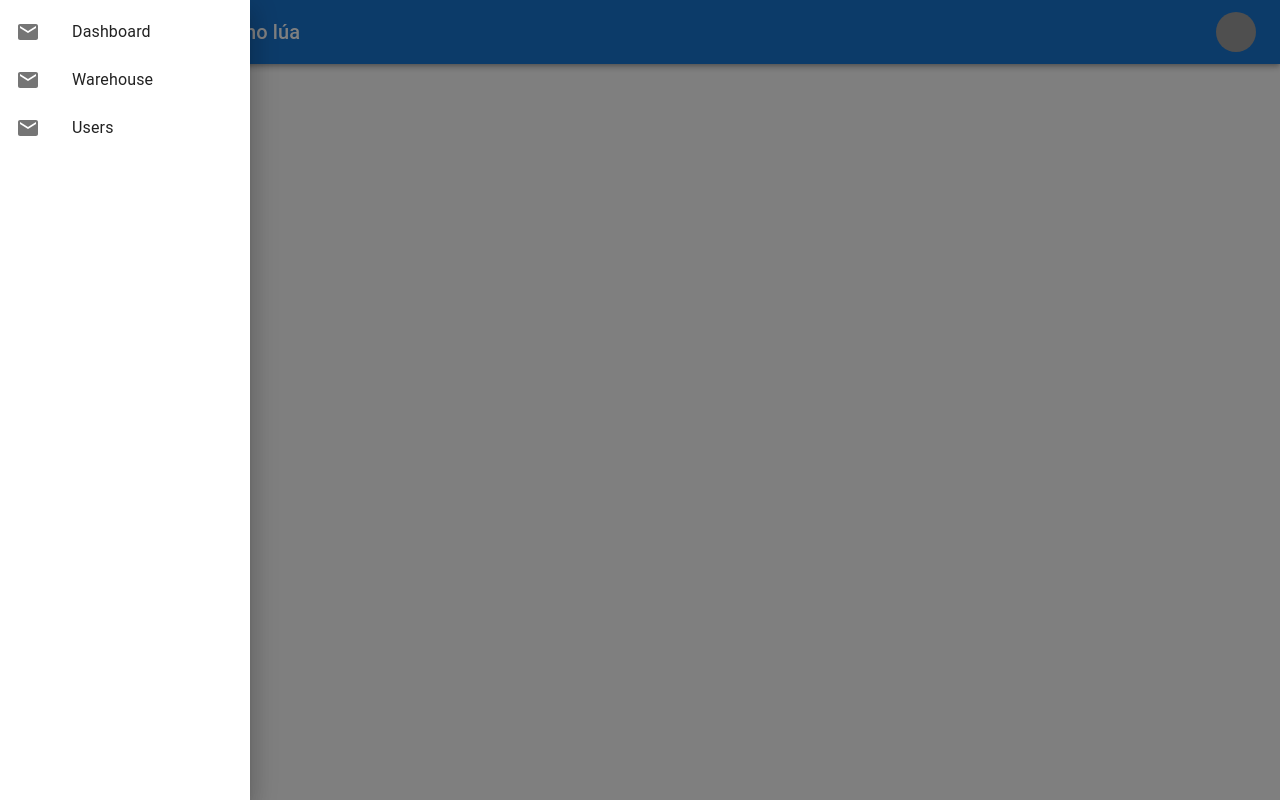
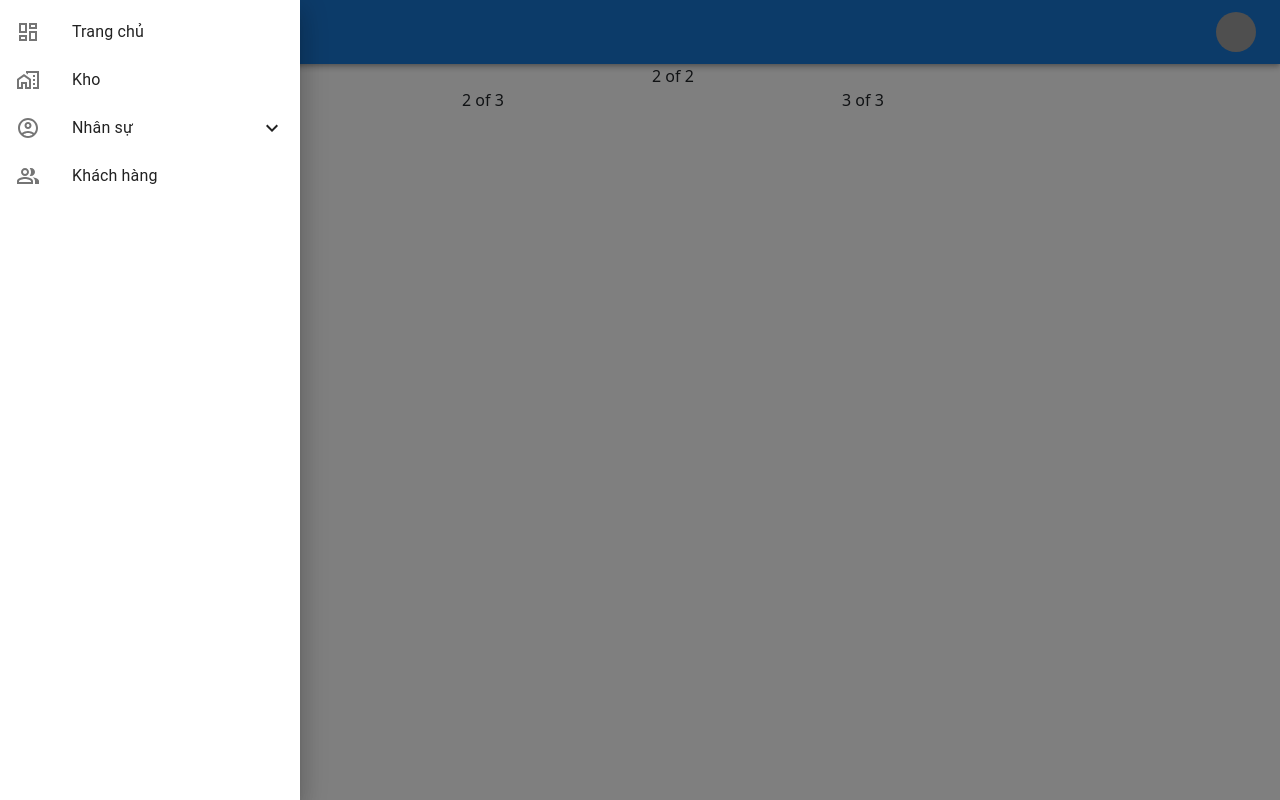
Before and after one commit to HauDNT/GIS-Project, a React (Create React App) app in the folder client/: page / in a window 1280 px wide. Both pictures are taken after a click on the button 36 px from the left and 32 px from the top of the page. Built offline with nearby package versions, Linux system fonts and the light colour scheme; grey boxes are pictures that could not be loaded.

Commit message:
Update: Custom sidebar with submenu

```diff
--- a/client/package.json
+++ b/client/package.json
@@ -13,9 +13,11 @@
         "@types/react": "^18.3.5",
         "@types/react-dom": "^18.3.0",
         "axios": "^1.7.7",
+        "bootstrap": "^5.3.3",
         "formik": "^2.4.6",
         "localStorage": "^1.0.4",
         "react": "^18.3.1",
+        "react-bootstrap": "^2.10.4",
         "react-dom": "^18.3.1",
         "react-icons": "^5.3.0",
         "react-loading": "^2.0.3",
--- a/client/src/components/Sidebar.js
+++ b/client/src/components/Sidebar.js
@@ -1,48 +1,95 @@
 import { useEffect, useState } from 'react';
-import Box from '@mui/material/Box';
-import Drawer from '@mui/material/Drawer';
-import List from '@mui/material/List';
-import ListItem from '@mui/material/ListItem';
-import ListItemButton from '@mui/material/ListItemButton';
-import ListItemIcon from '@mui/material/ListItemIcon';
-import ListItemText from '@mui/material/ListItemText';
-import MailIcon from '@mui/icons-material/Mail';
+import {
+    Box,
+    Drawer,
+    List,
+    ListItem,
+    ListItemIcon,
+    ListItemText,
+    ListItemButton,
+} from "@mui/material";
+
+
+import {
+    DashboardOutlined,
+    MapsHomeWorkOutlined,
+    AccountCircleOutlined,
+    PeopleAltOutlined,
+    ExpandMore,
+    ExpandLess,
+} from '@mui/icons-material';
 
 const menuItems = [
     {
-        name: 'Dashboard',
-        icon: <MailIcon/>,
+        name: 'Trang chủ',
+        icon: <DashboardOutlined />,
     },
     {
-        name: 'Warehouse',
-        icon: <MailIcon/>,
+        name: 'Kho',
+        icon: <MapsHomeWorkOutlined />,
+        // submenu: [
+        //     { name: 'Xem danh sách kho', icon: <MapsHomeWorkOutlined /> },
+        //     { name: 'Submenu 2', icon: <MapsHomeWorkOutlined /> },
+        // ]
     },
     {
-        name: 'Users',
-        icon: <MailIcon/>,
+        name: 'Nhân sự',
+        icon: <AccountCircleOutlined />,
+        submenu: [
+            { name: 'Danh sách nhân sự', icon: <MapsHomeWorkOutlined /> },
+            { name: 'Trực kho', icon: <MapsHomeWorkOutlined /> },
+        ]
+    },
+    {
+        name: 'Khách hàng',
+        icon: <PeopleAltOutlined />,
     },
 ];
 
 function Sidebar({ sidebarState, toggleSidebar }) {
     const [isOpen, setOpen] = useState(sidebarState);
+    const [openSubmenuIndex, setOpenSubmenuIndex] = useState(null);
 
     useEffect(() => {
         setOpen(sidebarState);
     }, [sidebarState]);
 
+    const handleSubmenuToggle = (index) => {
+        setOpenSubmenuIndex(openSubmenuIndex === index ? null : index);
+    };
+
     const SidebarComponent = (
-        <Box sx={{ width: 250 }} role="presentation">
+        <Box sx={{ width: 300 }} role="presentation">
             <List>
                 {
                     menuItems.map((item, index) => (
-                        <ListItem key={index} disablePadding>
-                            <ListItemButton onClick={toggleSidebar}>
+                        <div key={index}>
+                            <ListItem disablePadding>
+                                <ListItemButton onClick={item.submenu ? (() => handleSubmenuToggle(index)) : toggleSidebar}>
                                     <ListItemIcon>
                                         {item.icon}
                                     </ListItemIcon>
                                     <ListItemText primary={item.name} />
+                                    {item.submenu ? (openSubmenuIndex === index ? <ExpandLess /> : <ExpandMore />) : null}
                                 </ListItemButton>
                             </ListItem>
+                            {
+                                item.submenu && openSubmenuIndex === index && (
+                                    <List component="div" style={{padding: 0, paddingLeft: 15}}>
+                                        {item.submenu.map((subitem, subIndex) => (
+                                            <ListItem key={subIndex} disablePadding>
+                                                <ListItemButton onClick={toggleSidebar}>
+                                                    <ListItemIcon>
+                                                        {subitem.icon}
+                                                    </ListItemIcon>
+                                                    <ListItemText primary={subitem.name} />
+                                                </ListItemButton>
+                                            </ListItem>
+                                        ))}
+                                    </List>
+                                )
+                            }
+                        </div>
                     ))
                 }
             </List>
--- a/client/src/views/Auth/Login.js
+++ b/client/src/views/Auth/Login.js
@@ -86,10 +86,10 @@ function Login() {
 
     return (
         <div className="login-page">
-            <img class="wave" src={backgroundImg} />
+            <img class="wave" src={backgroundImg} alt='' />
             <div class="container">
                 <div class="img">
-                    <img src={backgroundElement} />
+                    <img src={backgroundElement} alt='' />
                 </div>
                 <div class="login-content">
                     <Formik
@@ -98,7 +98,7 @@ function Login() {
                         onSubmit={handleLogin}
                     >
                             <Form>
-                                <img src={avatarIcon} className="mb-3" />
+                                <img src={avatarIcon} className="mb-3" alt='avatar icon' />
                                 <h3 class="title mb-3">Hệ thống quản lý kho lúa</h3>
 
                                 <div className="input-div one">
--- a/client/src/views/Dashboard/Dashboard.js
+++ b/client/src/views/Dashboard/Dashboard.js
@@ -1,10 +1,20 @@
-
+import Container from 'react-bootstrap/Container';
+import Row from 'react-bootstrap/Row';
+import Col from 'react-bootstrap/Col';
 
 function Dashboard() {
     return (
-        <div>
-            Dashboard component
-        </div>
+        <Container>
+            <Row>
+                <Col>1 of 2</Col>
+                <Col>2 of 2</Col>
+            </Row>
+            <Row>
+                <Col>1 of 3</Col>
+                <Col>2 of 3</Col>
+                <Col>3 of 3</Col>
+            </Row>
+        </Container>
     )
 }
 
```
Also changed, not shown: 1 other file (tests, documents, lock files or other folders). Lines whose indentation alone changed are shown as unchanged.
